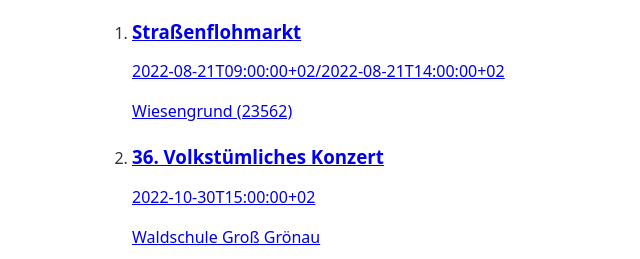
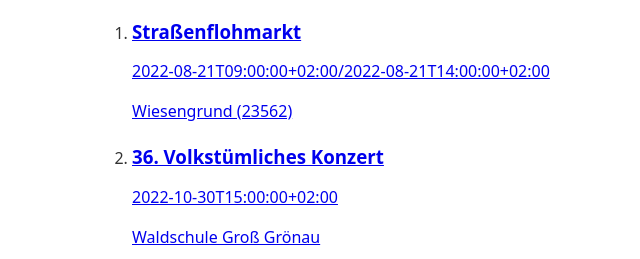
Before and after one commit to LambertSchulze/groenauer-infos, an Astro site: page / in a window 1280 px wide. Shown: the part 244-503 px from the top of the page, without its empty margins (228-868 px from the left). Built offline with nearby package versions, Linux system fonts and the light colour scheme; Astro itself is replaced by a stand-in of ours.

Commit message:
ISO compatible timezones

```diff
--- a/termine/2022-08-21-flohmarkt.md
+++ b/termine/2022-08-21-flohmarkt.md
@@ -1,5 +1,5 @@
 ---
   title: 'Straßenflohmarkt'
-  date: '2022-08-21T09:00:00+02/2022-08-21T14:00:00+02'
+  date: '2022-08-21T09:00:00+02:00/2022-08-21T14:00:00+02:00'
   place: 'Wiesengrund (23562)'
 ---
--- a/termine/2022-10-30-konzert.md
+++ b/termine/2022-10-30-konzert.md
@@ -1,6 +1,6 @@
 ---
   title: '36. Volkstümliches Konzert'
-  date: '2022-10-30T15:00:00+02'
+  date: '2022-10-30T15:00:00+02:00'
   place: 'Waldschule Groß Grönau'
   image: '/assets/termine/'
 ---
```
